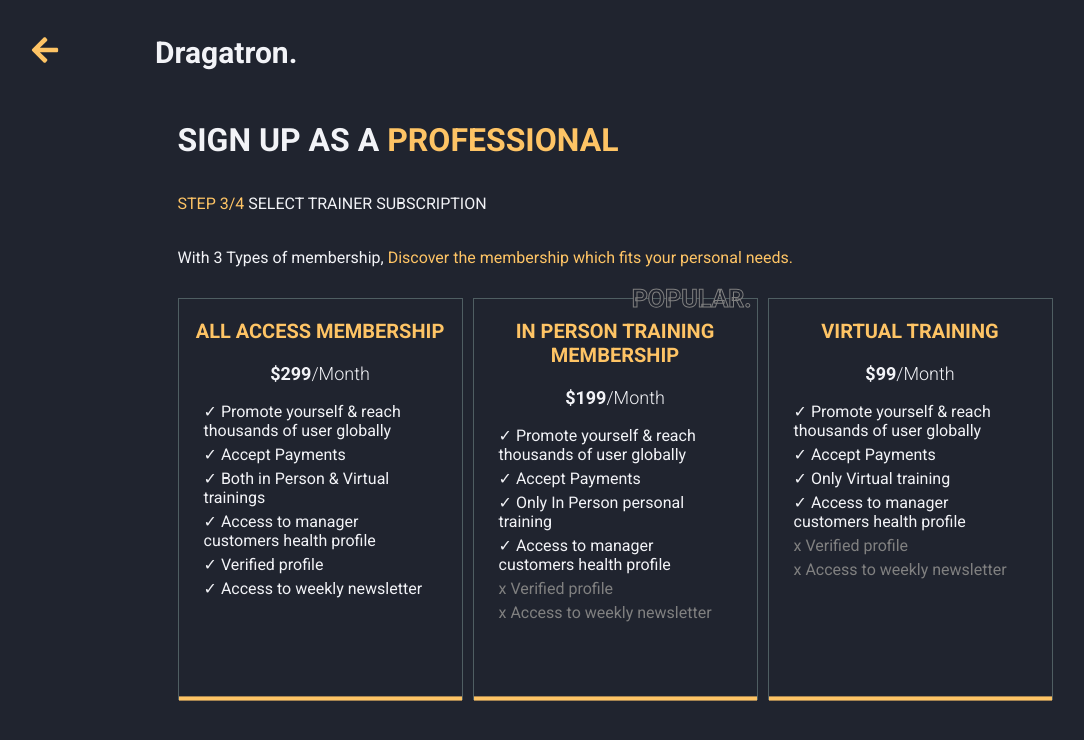
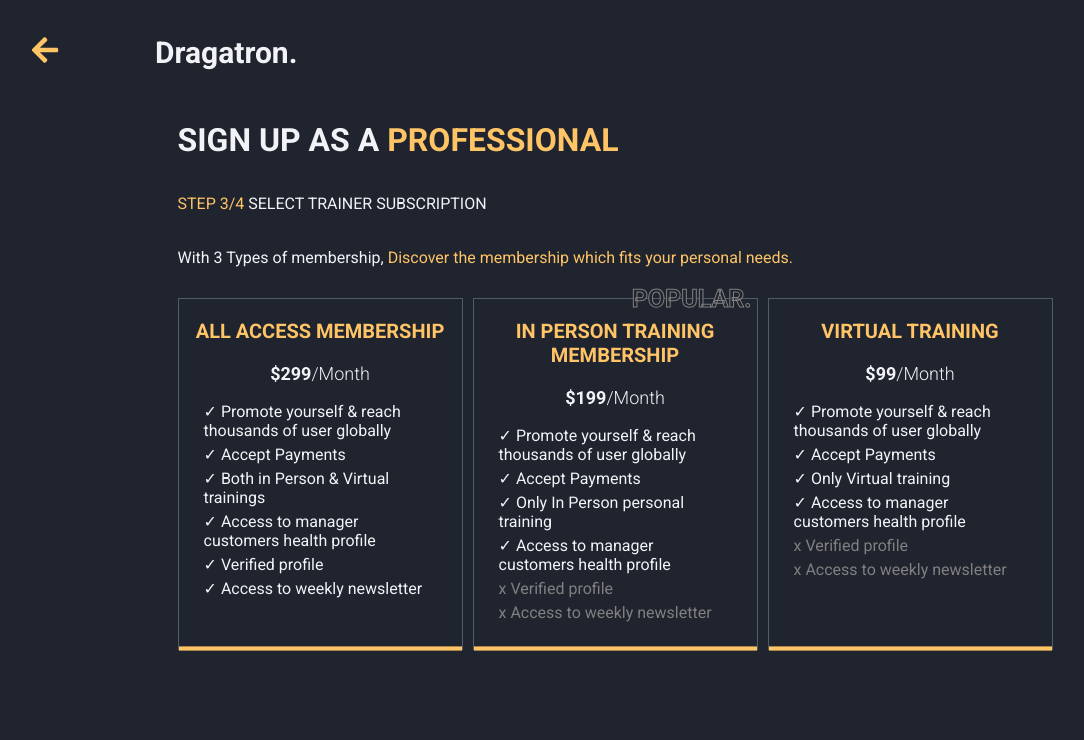
Before and after one commit to rey-jonathan/dragatron, a React (Vite) app: page / in a window 1280 px wide. Shown: the top 740 px of the page, without its empty margins (20-1104 px from the left). Built offline with nearby package versions, Linux system fonts and the light colour scheme.

Commit message:
Fix some styling

```diff
--- a/src/components/styles/MembershipBox.css
+++ b/src/components/styles/MembershipBox.css
@@ -2,7 +2,7 @@
   border: 1px solid #4f5e62;
   text-align: center;
   position: relative;
-  height: 400px;
+  height: 350px;
   width: 300px;
   margin-right: 10px;
   margin-top: 15px;
@@ -107,7 +107,7 @@
     transform: translateY(0%);
   }
   100% {
-    transform: translateY(200%);
+    transform: translateY(160%);
   }
 }
 
```
